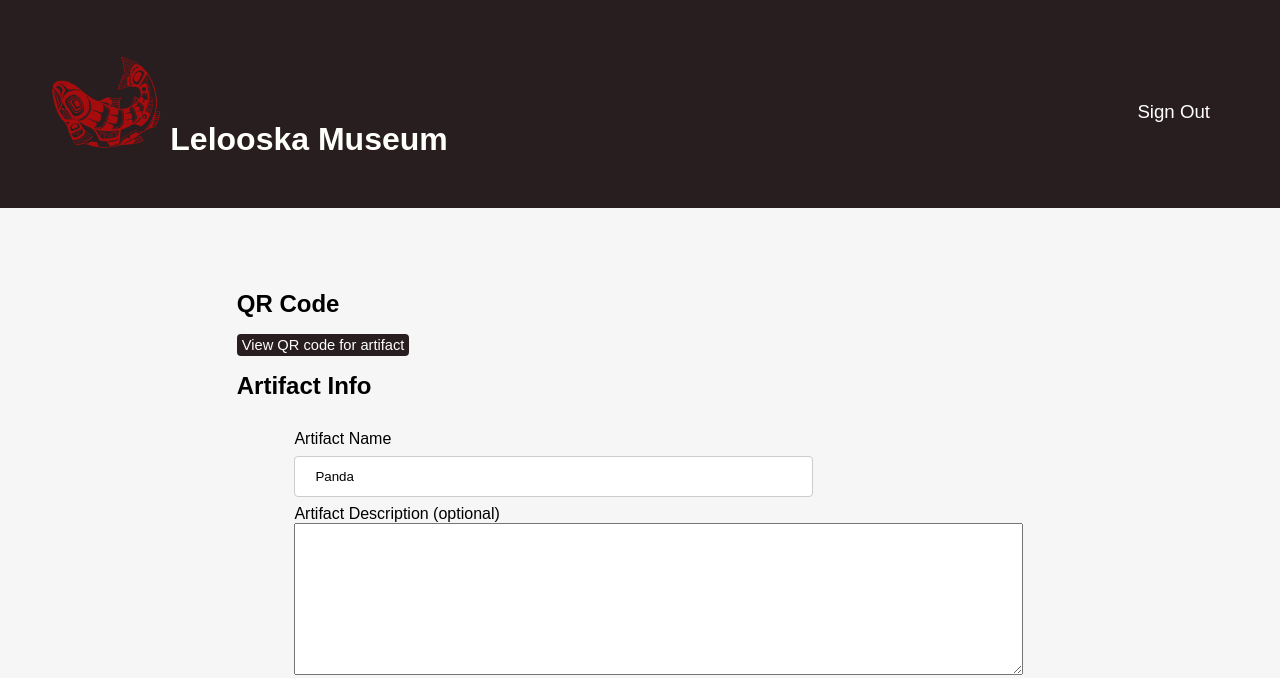
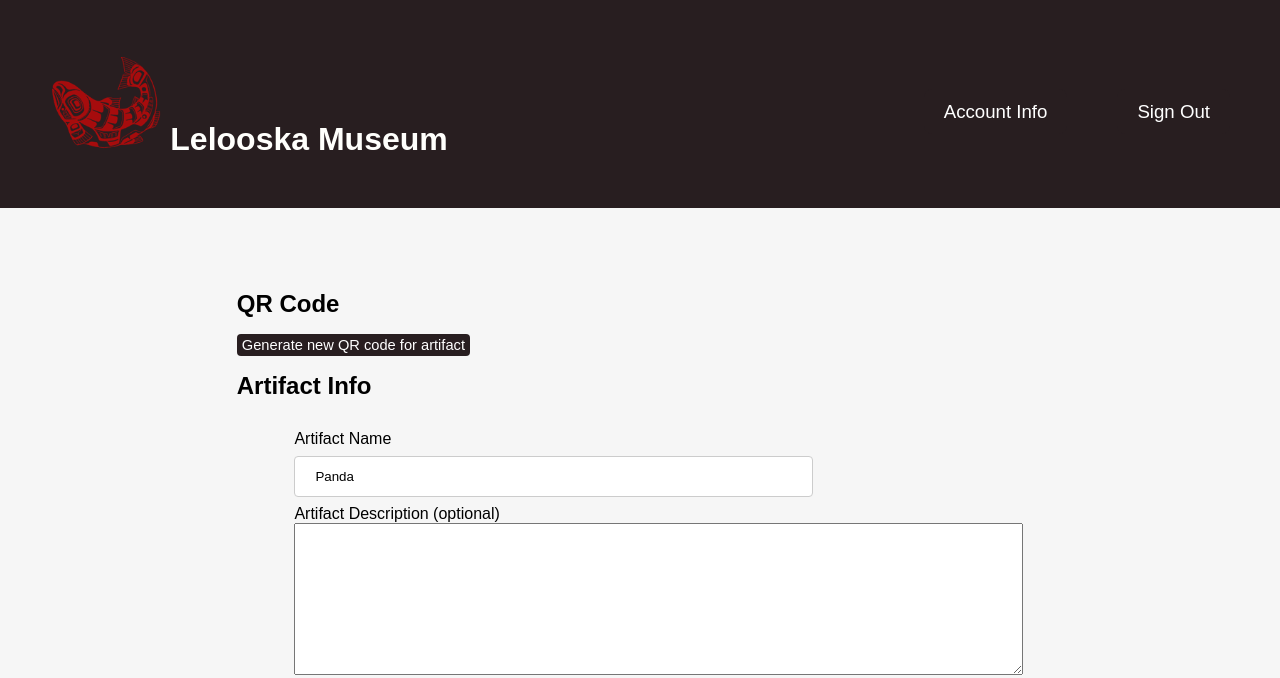
Before and after one commit to Zarbof/Museum-Scanner, a PHP site: page /editArtifact.php?ID=1179 in a window 1280 px wide. Shown: the top 678 px of the page. Run offline with PHP 8.4, Linux system fonts and the light colour scheme; the visitor is signed in with stand-in values (Sample User, id 1); data comes from the database, SQL or seed files in the repository; some web fonts are replaced.

Commit message:
Update editArtifact.php

```diff
--- a/phpApp/editArtifact.php
+++ b/phpApp/editArtifact.php
@@ -67,6 +67,7 @@ catch(PDOException $e){
                     <a class="logo-link" href="./artifactList.php">Lelooska Museum</a>
                 </h1>
                 <nav class="menu">
+                	<li><a class="nav-link" href="./account.php">Account Info</a></li>
 					<li><a class="nav-link" href="./signOut.php">Sign Out</a></li>
 				</nav>
             </header>
@@ -84,7 +85,7 @@ catch(PDOException $e){
 		            <br>
 		            <h2>QR Code</h2>
 		            <br>
-		            <a href="editArtifact.php?ID=<?php echo "$artifactID"; ?>&code=true" class="strong-button small">View QR code for artifact</a>
+		            <a href="editArtifact.php?ID=<?php echo "$artifactID"; ?>&code=true" class="strong-button small">Generate new QR code for artifact</a>
 		            <?php
 			            if (isset($_GET['code'])){
 			            	echo '<br><br><img src="https://chart.googleapis.com/chart?chs=200x200&cht=qr&chl=http%3A%2F%2Flelooska.pugetsound.edu%2FphpApp%2Fartifact.php%3FID='.$artifactID.'&choe=UTF-8" title = "Link to artifact" />';
@@ -161,14 +162,21 @@ catch(PDOException $e){
 				    // select media related to this artifact
 			        $results = $db->query("SELECT * FROM Media WHERE entryID = $artifactID");
 			        $t = $results->fetchAll(PDO::FETCH_ASSOC);
-				echo '<br>';
+
+			        echo '<br>';
 
 			        foreach($t as $tuple) {
+			        	$mediaType = $tuple["mediaType"];
 			    		$mediaName = $tuple["mediaName"];
 			    		$location = $tuple["location"];
 			    		$mediaDescription = $tuple["description"];
 			    		echo '<br>';
-			    		echo '<img src="'.$location.$mediaName.'" width=auto height=300 > <a class="strong-button small" href="remove.php?mediaID='.$tuple['mediaID'].'">Remove media</a><br><br>';
+			    		if ($mediaType == 'photo'){
+			    			echo '<img src="'.$location.$mediaName.'" width=auto height=300 > <a class="strong-button small" href="remove.php?mediaID='.$tuple['mediaID'].'">Remove media</a><br><br>';
+			    		}
+			    		else if ($mediaType == 'video'){
+			    			echo '<video width="320" height="240" controls> <source src="'.$location.$mediaName.'"></video> <a class="strong-button small" href="remove.php?mediaID='.$tuple['mediaID'].'">Remove media</a><br><br>';
+			    		}
 			    		echo '<form action="edit.php?mediaID='.$tuple['mediaID'].'" method="post">';
 						echo '<textarea name="mediaDescription" rows="10" cols="89">';
 						if ($mediaDescription != "NULL"){ echo "$mediaDescription"; };
```
